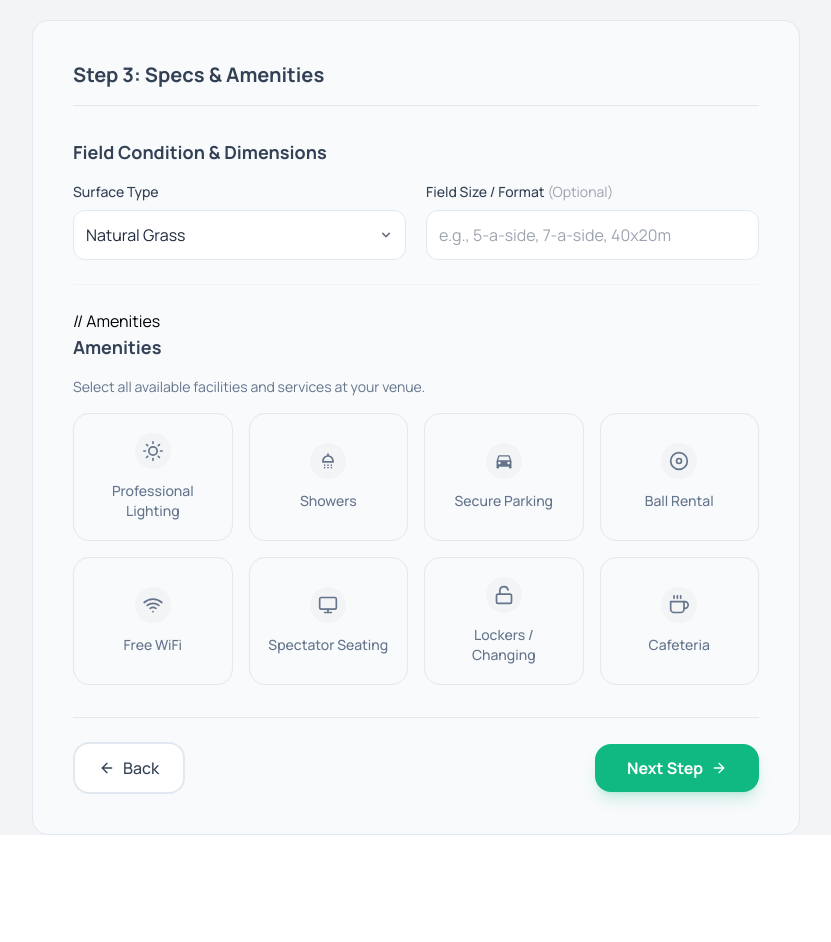
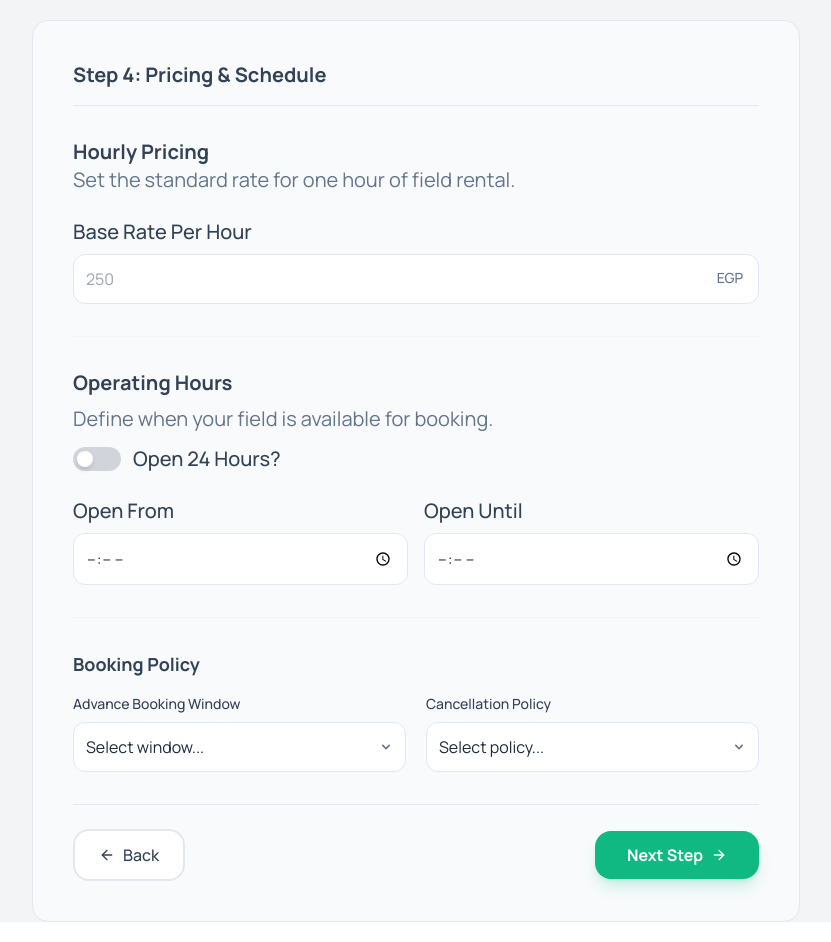
Before and after one commit to mostafaebra/turfy-play, a React (Vite) app in the folder turfy-play/: page /add-field in a window 1280 px wide. Shown: the part 280-1222 px from the top of the page, without its empty margins (224-1055 px from the left). Before the commit the page ends 1135 px from the top, so only its background shows below. Built offline with nearby package versions, Linux system fonts and the light colour scheme.

Commit message:
feat: complete Step 4 (Pricing) and finalize form submission logic

```diff
--- a/turfy-play/src/components/Step3Details.jsx
+++ b/turfy-play/src/components/Step3Details.jsx
@@ -1,30 +1,40 @@
 import React from "react";
 
-import { FiSun, FiDisc, FiMonitor, FiWifi, FiUnlock, FiCoffee } from "react-icons/fi"; // أيقونات مقترحة
+import {
+  FiSun,
+  FiDisc,
+  FiMonitor,
+  FiWifi,
+  FiUnlock,
+  FiCoffee,
+} from "react-icons/fi"; // أيقونات مقترحة
 import { MdOutlineShower, MdDirectionsCar } from "react-icons/md";
 
 const amenitiesList = [
   { id: "lighting", label: "Professional Lighting", icon: <FiSun size={20} /> },
-    { id: "showers",  label: "Showers",               icon: <MdOutlineShower size={20} /> },
-    { id: "parking",  label: "Secure Parking",        icon: <MdDirectionsCar size={20} /> },
-    { id: "balls",    label: "Ball Rental",           icon: <FiDisc size={20} /> },
-    { id: "wifi",     label: "Free WiFi",             icon: <FiWifi size={20} /> },
-    { id: "seating",  label: "Spectator Seating",     icon: <FiMonitor size={20} /> }, // أو أي أيقونة مناسبة
-    { id: "lockers",  label: "Lockers / Changing",    icon: <FiUnlock size={20} /> },
-    { id: "cafe",     label: "Cafeteria",             icon: <FiCoffee size={20} /> },
+  { id: "showers", label: "Showers", icon: <MdOutlineShower size={20} /> },
+  {
+    id: "parking",
+    label: "Secure Parking",
+    icon: <MdDirectionsCar size={20} />,
+  },
+  { id: "balls", label: "Ball Rental", icon: <FiDisc size={20} /> },
+  { id: "wifi", label: "Free WiFi", icon: <FiWifi size={20} /> },
+  { id: "seating", label: "Spectator Seating", icon: <FiMonitor size={20} /> }, // أو أي أيقونة مناسبة
+  { id: "lockers", label: "Lockers / Changing", icon: <FiUnlock size={20} /> },
+  { id: "cafe", label: "Cafeteria", icon: <FiCoffee size={20} /> },
 ];
 
-
-
 const Step3Details = ({ formData, setFormData, handleChange }) => {
-
   const toggleAmenity = (id) => {
     setFormData((prev) => {
       const currentAmenities = prev.amenities || [];
 
-
       if (currentAmenities.includes(id)) {
-            return { ...prev, amenities: currentAmenities.filter((item) => item !== id) };
+        return {
+          ...prev,
+          amenities: currentAmenities.filter((item) => item !== id),
+        };
       } else {
         return { ...prev, amenities: [...currentAmenities, id] };
       }
@@ -43,7 +53,6 @@ const Step3Details = ({ formData, setFormData, handleChange }) => {
 
   return (
     <div className="space-y-8">
-
       {/* --- 1. Main Header --- */}
       <div className="border-b border-border-color pb-4 mb-6">
         <h2 className="text-text-dark font-bold text-xl">
@@ -58,9 +67,7 @@ const Step3Details = ({ formData, setFormData, handleChange }) => {
           Field Condition & Dimensions
         </h3>
 
-        {/* Grid Container: 1 column on mobile, 2 columns on desktop */}
         <div className="grid grid-cols-1 md:grid-cols-2 gap-5">
-
           {/* A. Surface Type Dropdown */}
           <div className="flex flex-col gap-2">
             <label className="text-sm font-medium text-text-dark">
@@ -94,7 +101,8 @@ const Step3Details = ({ formData, setFormData, handleChange }) => {
           {/* Field Size Input */}
           <div className="flex flex-col gap-2">
             <label className="text-sm font-medium text-text-dark">
-              Field Size / Format <span className="text-gray-400 font-normal">(Optional)</span>
+              Field Size / Format{" "}
+              <span className="text-gray-400 font-normal">(Optional)</span>
             </label>
             <input
               type="text"
@@ -105,23 +113,20 @@ const Step3Details = ({ formData, setFormData, handleChange }) => {
               className="w-full p-3 border border-border-color rounded-lg outline-none focus:border-primary focus:ring-1 focus:ring-primary transition-all text-dark-navy placeholder:text-gray-400"
             />
           </div>
-
         </div>
 
         <div className="border-t border-gray-100 my-6"></div>
 
-      // Amenities
+        {/* Amenities  */}
         <div>
-        <h3 className="text-text-dark font-bold text-lg mb-4">
-            Amenities
-        </h3>
-        <p className="text-text-light text-sm mb-4">Select all available facilities and services at your venue.</p>
+          <h3 className="text-text-dark font-bold text-lg mb-4">Amenities</h3>
+          <p className="text-text-light text-sm mb-4">
+            Select all available facilities and services at your venue.
+          </p>
 
           {/* Cards */}
           <div className="grid grid-cols-2 md:grid-cols-4 gap-4">
             {amenitiesList.map((item) => {
-
-
               const isSelected = formData.amenities?.includes(item.id);
 
               return (
@@ -130,13 +135,18 @@ const Step3Details = ({ formData, setFormData, handleChange }) => {
                   onClick={() => toggleAmenity(item.id)}
                   className={`
                             cursor-pointer flex flex-col items-center justify-center gap-3 p-4 rounded-xl border transition-all duration-200 text-center h-32
-                            ${isSelected
+                            ${
+                              isSelected
                                 ? "border-primary bg-primary/5 text-primary shadow-sm"
                                 : "border-border-color text-text-light hover:border-primary/50 hover:bg-gray-50"
                             }
                         `}
                 >
-                        <div className={`p-2 rounded-full ${isSelected ? "bg-white" : "bg-gray-100"}`}>
+                  <div
+                    className={`p-2 rounded-full ${
+                      isSelected ? "bg-white" : "bg-gray-100"
+                    }`}
+                  >
                     {item.icon}
                   </div>
                   <span className="font-medium text-sm">{item.label}</span>
@@ -145,8 +155,6 @@ const Step3Details = ({ formData, setFormData, handleChange }) => {
             })}
           </div>
         </div>
-
-
       </div>
     </div>
   );
--- /dev/null
+++ b/turfy-play/src/components/Step4Rules.jsx
@@ -0,0 +1,169 @@
+import React from "react";
+
+const Step4Rules = ({ formData, setFormData, handleChange }) => {
+    return (
+        <div className="space-y-8">
+            {/* --- 1. Main Header --- */}
+            <div className="border-b border-border-color pb-4 mb-6">
+                <h2 className="text-text-dark font-bold text-xl">
+                    Step 4: Pricing & Schedule
+                </h2>
+            </div>
+
+            <div>
+                <div>
+                    <h2 className="text-text-dark font-medium md:font-bold text-xl">
+                        Hourly Pricing
+                    </h2>
+                    <p className="text-text-light mb-3 text-xs md:text-xl">
+                        Set the standard rate for one hour of field rental.
+                    </p>
+
+                    {/* Hour Pricing */}
+                    <div className="flex flex-col gap-2 pt-3">
+                        <label className="text-xl font-medium text-text-dark">
+                            Base Rate Per Hour
+                        </label>
+                        <div className="relative">
+                            <input
+                                type="number"
+                                name="pricePerHour"
+                                value={formData.pricePerHour}
+                                onChange={handleChange}
+                                placeholder="250"
+                                className="w-full p-3 pr-12 border border-border-color rounded-lg outline-none focus:border-primary
+                 focus:ring-1 focus:ring-primary transition-all text-dark-navy placeholder:text-gray-400"
+                            />
+
+                            <span className="absolute right-4 top-3.5 text-text-light font-medium text-sm">
+                                EGP
+                            </span>
+                        </div>
+                    </div>
+                </div>
+            </div>
+
+            <div className="border-t border-gray-100 my-6"></div>
+
+            <div>
+                <h2 className="text-text-dark font-medium md:font-bold text-xl mb-2">
+                    Operating Hours
+                </h2>
+                <p className="text-text-light mb-3 text-xs md:text-xl">
+                    Define when your field is available for booking.
+                </p>
+
+                <div className="flex items-center gap-3 mb-6">
+                    <button
+                        type="button"
+                        onClick={() =>
+                            setFormData({ ...formData, open24: !formData.open24 })
+                        }
+                        className={`w-12 h-6 rounded-full p-1 transition-all duration-300 flex items-center
+                        ${formData.open24 ? "bg-primary" : "bg-gray-300"}`}
+                    >
+                        <div
+                            className={` w-4 h-4 bg-white rounded-full shadow-md transform transition-transform
+                            duration-300 ${formData.open24 ? "translate-x-6" : "translate-x-0"
+                                }`}
+                        />
+                    </button>
+                    <span className="text-text-dark font-medium text-xl">
+                        Open 24 Hours?
+                    </span>
+                </div>
+
+                {/* Opening Time */}
+                <div
+                    className={`grid grid-cols-2 gap-4 transition-all duration-300
+                        ${formData.open24
+                            ? "opacity-50 pointer-events-none"
+                            : "opacity-100"
+                        }`}
+                >
+                    <div className="flex flex-col gap-2">
+                        <label className="text-xl font-medium text-text-dark">
+                            Open From
+                        </label>
+                        <input
+                            type="time"
+                            name="openTime"
+                            value={formData.openTime}
+                            onChange={handleChange}
+                            disabled={formData.open24}
+                            className="w-full p-3 border border-border-color rounded-lg outline-none focus:border-primary transition-all text-dark-navy cursor-pointer disabled:bg-gray-100"
+                        />
+                    </div>
+
+                    <div className="flex flex-col gap-2">
+                        <label className="text-xl font-medium text-text-dark">
+                            Open Until
+                        </label>
+                        <input
+                            type="time"
+                            name="closeTime"
+                            value={formData.closeTime}
+                            onChange={handleChange}
+                            disabled={formData.open24}
+                            className="w-full p-3 border border-border-color rounded-lg outline-none focus:border-primary transition-all text-dark-navy cursor-pointer disabled:bg-gray-100"
+                        />
+                    </div>
+                </div>
+            </div>
+
+            <div className="border-t border-gray-100 my-6"></div>
+
+            {/* Booking Policy */}
+            <div>
+                <h3 className="text-text-dark font-bold text-lg mb-4">Booking Policy</h3>
+
+                <div className="grid grid-cols-1 md:grid-cols-2 gap-5">
+                    <div className="flex flex-col gap-2">
+                        <label className="text-sm font-medium text-text-dark">Advance Booking Window</label>
+                        <div className="relative">
+                            <select
+                                name="bookingWindow"
+                                value={formData.bookingWindow}
+                                onChange={handleChange}
+                                className="w-full p-3 border border-border-color rounded-lg outline-none focus:border-primary focus:ring-1 focus:ring-primary transition-all text-dark-navy bg-white appearance-none cursor-pointer"
+                            >
+                                <option value="">Select window...</option>
+                                <option value="7_days">Up to 7 days in advance</option>
+                                <option value="14_days">Up to 14 days in advance</option>
+                                <option value="30_days">Up to 30 days in advance</option>
+                            </select>
+                            {/* السهم المخصص */}
+                            <div className="absolute inset-y-0 right-0 flex items-center px-3 pointer-events-none text-gray-500">
+                                <svg className="w-4 h-4 fill-current" viewBox="0 0 20 20"><path d="M5.293 7.293a1 1 0 011.414 0L10 10.586l3.293-3.293a1 1 0 111.414 1.414l-4 4a1 1 0 01-1.414 0l-4-4a1 1 0 010-1.414z" /></svg>
+                            </div>
+                        </div>
+                    </div>
+
+                    {/*  Cancellation Policy */}
+                    <div className="flex flex-col gap-2">
+                        <label className="text-sm font-medium text-text-dark">Cancellation Policy</label>
+                        <div className="relative">
+                            <select
+                                name="cancelPolicy"
+                                value={formData.cancelPolicy}
+                                onChange={handleChange}
+                                className="w-full p-3 border border-border-color rounded-lg outline-none focus:border-primary focus:ring-1 focus:ring-primary transition-all text-dark-navy bg-white appearance-none cursor-pointer"
+                            >
+                                <option value="">Select policy...</option>
+                                <option value="free_24h">Free refund if cancelled 24h prior</option>
+                                <option value="free_48h">Free refund if cancelled 48h prior</option>
+                                <option value="non_refundable">Non-refundable</option>
+                            </select>
+                            {/* Arrow */}
+                            <div className="absolute inset-y-0 right-0 flex items-center px-3 pointer-events-none text-gray-500">
+                                <svg className="w-4 h-4 fill-current" viewBox="0 0 20 20"><path d="M5.293 7.293a1 1 0 011.414 0L10 10.586l3.293-3.293a1 1 0 111.414 1.414l-4 4a1 1 0 01-1.414 0l-4-4a1 1 0 010-1.414z" /></svg>
+                            </div>
+                        </div>
+                    </div>
+                </div>
+            </div>
+
+        </div>
+    );
+};
+export default Step4Rules;
--- a/turfy-play/src/pages/addNewField/AddNewField.jsx
+++ b/turfy-play/src/pages/addNewField/AddNewField.jsx
@@ -7,6 +7,7 @@ import Stepper from "../../components/Stepper";
 import Step1Info from "../../components/Step1Info";
 import Step2Media from "../../components/Step2Media";
 import Step3Details from "../../components/Step3Details";
+import Step4Rules     from "../../components/Step4Rules";
 
 const AddNewField = () => {
 
@@ -21,6 +22,12 @@ const AddNewField = () => {
     surfaceType: "Natural Grass",
     fieldSize: "",
     amenities: [],
+    pricePerHour : "",
+    open24 : false,
+    openTime : "",
+    closeTime : "",
+    cancelPolicy : "",
+    bookingWindow: ""
   });
 
 
@@ -32,7 +39,7 @@ const AddNewField = () => {
 
 
   // which step is active
-  const [currentStep, setCurrentStep] = useState(3);
+  const [currentStep, setCurrentStep] = useState(4);
 
 
 
@@ -92,6 +99,13 @@ const AddNewField = () => {
               handleChange={handleChange}
               setFormData={setFormData}
             />
+          )||
+          currentStep === 4 && (
+            <Step4Rules
+              formData={formData}
+              handleChange={handleChange}
+              setFormData={setFormData}
+            />
           )
 
         }
```
Lines whose indentation alone changed are shown as unchanged.
